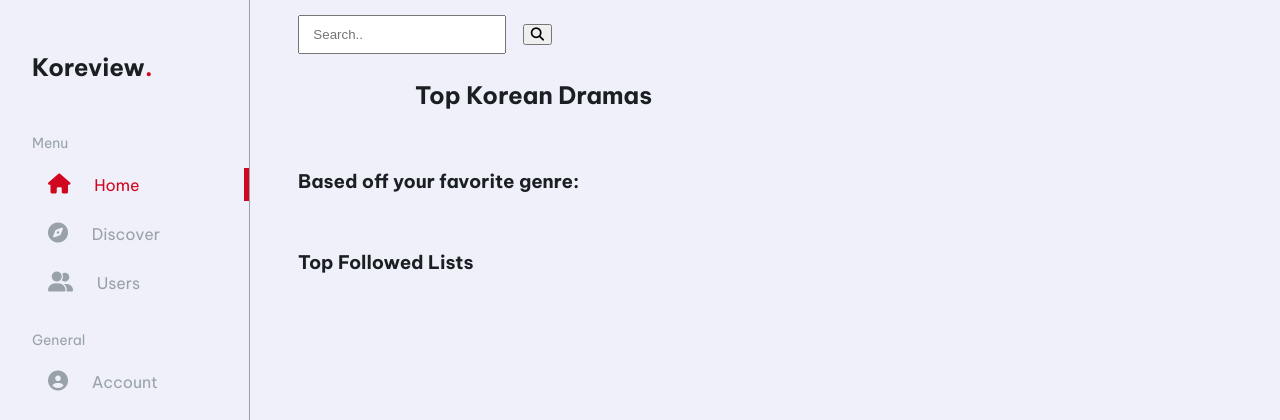
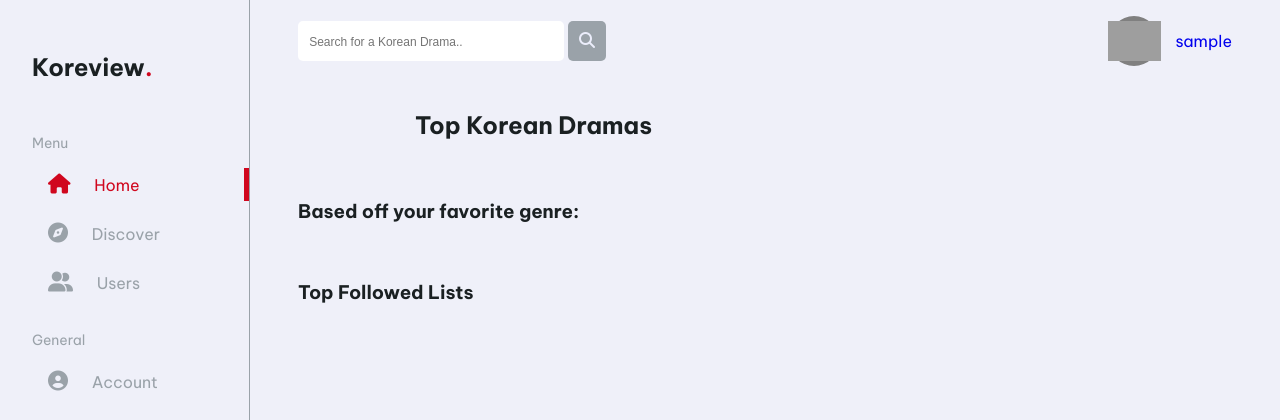
Before and after one commit to grandeD/kdrama-review-app, a Flask app: page / in a window 1280 px wide. Shown: the top 420 px of the page. Run offline with Flask 2, Linux system fonts and the light colour scheme; the visitor is signed in with stand-in values (Sample User, id 1); data comes from the database, SQL or seed files in the repository; data that the repository does not hold is empty; some libraries are stand-ins or nearby versions; grey boxes are pictures that could not be loaded.

Commit message:
Styled search bar and top-right account button

```diff
--- a/server.py
+++ b/server.py
@@ -54,6 +54,10 @@ def show_discover():
 def check_password(user, password):
     if user.password == password:
         session['user_id'] = user.user_id
+        session['user_image_path'] = user.image_path
+        session['name'] = f'{user.fname} {user.lname}'
+        session['username'] = user.username
+
         return {'status': 'success', 'message': 'Successfully logged in', 'user_id': user.user_id}
     else:
         return {'status': 'error', 'message': 'Password is incorrect'}
--- a/static/css/base.css
+++ b/static/css/base.css
@@ -20,7 +20,19 @@ body {
   color: var(--accent);
 }
 
-#nav-title {
+a {
+  text-decoration: none;
+}
+
+.header {
+  display: flex;
+  justify-content: space-between;
+  align-items: center;
+  margin-top: 1em;
+  margin-bottom: 1.5em;
+}
+
+.sm-title {
   font-size: 14px;
   color: var(--grey-100);
   font-weight: 400;
@@ -86,44 +94,11 @@ a.active {
   padding: 0px 40px;
 }
 
-/* On smaller screens, where height is less than 450px, change the style of the sidebar (less padding and a smaller font size) */
-@media screen and (max-height: 450px) {
-  .sidenav {padding-top: 15px;}
-  .sidenav a {font-size: 18px;}
-}
-
-  /* Style the search box inside the navigation bar */
-nav input[type=text] {
-    float: right;
-    padding: 6px;
-    border: none;
-    margin-top: 8px;
-    margin-right: 16px;
-    font-size: 17px;
-  }
-
-nav .search-container button {
-    float: right;
-    padding: 6px 10px;
-    margin-top: 8px;
-    margin-right: 16px;
-    background: #ddd;
-    font-size: 17px;
-    border: none;
-    cursor: pointer;
-  }
-
-input[type=text], input[type=password]{
-
-  padding: 0.75em 1em;
-  margin: 0.5em 0;
-  margin-right: 1em;
-  box-sizing: border-box;
-}
+/* User Avatar IMG */
 
 #avatar-img {
   padding-top: 10%;
-  height: 85%;
+  height: 80%;
 }
 
 .avatar {
@@ -149,10 +128,44 @@ input[type=text], input[type=password]{
   width: 50px;
 }
 
-/* #alert {
-display: block;
-position: absolute;
-} */
+/* Search Bar */
+
+.search-container {
+  display: inline-flex;
+  flex-wrap: wrap;
+}
+
+.search-container input[type=text] {
+  margin: 0;
+  padding: 0.7em;
+  padding-right: 3em;
+  font-size: 16px;
+  border: none;
+  border-radius: 5px;
+}
+
+.search-container input[type=text]::placeholder {
+  font-size: 12px;
+}
+
+.search-container button {
+  /* margin-left: -0.5em; */
+  padding: 0.7em;
+  background: var(--grey-100);
+  color: var(--light);
+  font-size: 16px;
+  border: none;
+  cursor: pointer;
+  border-radius: 5px;
+}
+
+.search-container button:hover {
+  background: var(--accent);
+  color: var(--light);
+}
+
+
+/* Flash Message Alert */
 
 #alert {
   z-index: 1;
--- a/static/css/homepage.css
+++ b/static/css/homepage.css
@@ -1,4 +1,5 @@
 /* Slideshow */
+
 
 .rounded {
   border-radius: 30px;
@@ -34,6 +35,10 @@
   left: 3em
 }
 
+.slide a:hover {
+  color: var(--accent);
+}
+
 /* Buttons */
 .slideshowDots {
     text-align: center;
--- a/templates/base.html
+++ b/templates/base.html
@@ -40,42 +40,52 @@
     <div class="sidenav">
         <h2>Koreview<span id='accent'>.</span></h2>
         <div class='nav-section'>
-            <span id='nav-title'>Menu</span>
+            <span class='sm-title'>Menu</span>
             <a href="/" {% if active_page == 'home' %} class="active"{% endif%}>
-                <i class="fas fa-home nav-icon"></i> Home</a>
+                <i class="fas fa-home nav-icon"></i> <span class='nav-title'> Home</span></a>
             <a href="/discover" {% if active_page == 'discover' %} class="active"{% endif%}>
-                <i class="fas fa-compass nav-icon"></i> Discover</a>
+                <i class="fas fa-compass nav-icon"></i> <span class='nav-title'> Discover</span></a>
             <a href="/users" {% if active_page == 'users' %} class="active"{% endif%}>
-                <i class="fas fa-user-friends nav-icon"></i> Users</a>
+                <i class="fas fa-user-friends nav-icon"></i> <span class='nav-title'> Users</span></a>
         </div>
 
         <div class='nav-section'>
-            <span id='nav-title'>General</span>
+            <span class='sm-title'>General</span>
             {% if session.get('user_id')%}
 
             <a href="/account" {% if active_page == 'account' %} class="active"{% endif%}>
-                <i class="fas fa-user-circle nav-icon"></i> Account</a>
-            <a href="/logout" ><i class="fas fa-sign-out-alt nav-icon"></i> Logout</a>
+                <i class="fas fa-user-circle nav-icon"></i> <span class='nav-title'> Account</span></a>
+            <a href="/logout" ><i class="fas fa-sign-out-alt nav-icon"></i> <span class='nav-title'> Logout</span></a>
 
             {%endif%}
             {% if not session.get('user_id')%}
             <a href="/login" {% if active_page == 'login' %} class="active"{% endif%}>
-                <i class="fas fa-sign-in-alt nav-icon"></i>Login</a>
+                <i class="fas fa-sign-in-alt nav-icon"></i><span class='nav-title'> Logout</span></a>
             </a>
             {% endif %}
         </div>
 
     </div>
 
-
-
     <!-- Include the page's content with this block. -->
     <div class='main'>
+        <div class='header'>
         <div class="search-container">
             <form action="/search">
-                <input type="text" placeholder="Search.." name="search-query">
+                <input type="text" placeholder="Search for a Korean Drama.." name="search-query">
                 <button type="submit"><i class="fa fa-search"></i></button>
             </form>
+        </div>
+
+        {% if session.get('user_id')%}
+        <a href='/account'>
+            <div style='display: flex; align-items: center; gap: 1em;'>
+                <div class='avatar sm' >
+                    <img id='avatar-img' src={{session.get('user_image_path')}}/> </div>
+                <span >{{session.get('username')}}</span>
+        </div></a>
+        {% endif %}
+
         </div>
 
         {% block body %}
```
Also changed, not shown: other parts of static/css/base.css (+18 -18 lines).
